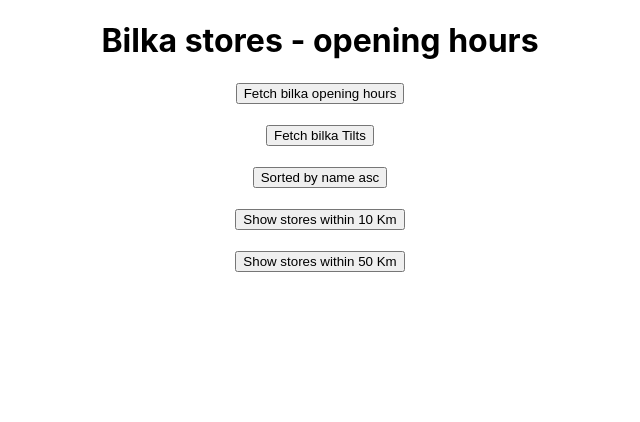
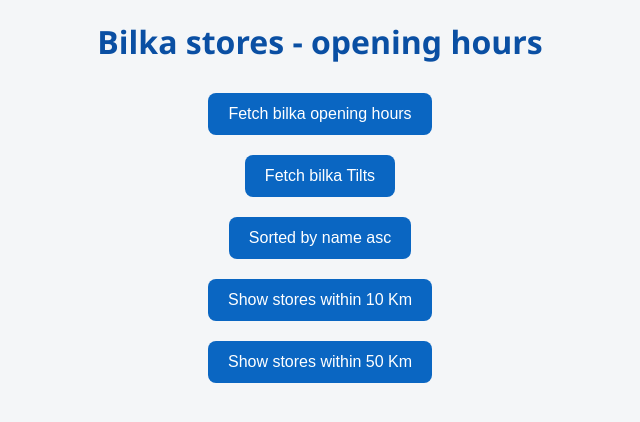
Before and after one commit to Salling-Group/hack-your-future, a React (Create React App) app in the folder app/: page / in a window 1280 px wide. Shown: the top 422 px of the page, without its empty margins (320-960 px from the left). Built offline with nearby package versions, Linux system fonts and the light colour scheme.

Commit message:
css ui styling changes

```diff
--- a/app/src/App.js
+++ b/app/src/App.js
@@ -25,15 +25,17 @@
   }
 
   const showNearByStoreWithing10 = () => {
+        setData([])
     fetch("/find-nearby-stores/10").then( resp => resp.json()).then(data => {
-      if(!data.length) return;
+      if(!data.length && data.length === 0) return;
       setData(data)
      });
   }
 
   const showNearByStoreWithing50 = () => {
+    setData([])
     fetch("/find-nearby-stores/50").then( resp => resp.json()).then(data => {
-      if(!data.length) return;
+      if(!data.length && data.length === 0) return;
       setData(data)
      });
   }
@@ -79,7 +81,7 @@
 
 
       <div>
-        {data && data.map((store) => (<div>{renderOpeningHoursByStore(store)}</div>))}
+        {data && data.map((store) => (<div className="store-card" key={store.id}>{renderOpeningHoursByStore(store)}</div>))}
       </div>
 
 
--- a/app/src/index.css
+++ b/app/src/index.css
@@ -1,13 +1,80 @@
-body {
+/* Global reset */
+* {
   margin: 0;
-  font-family: -apple-system, BlinkMacSystemFont, 'Segoe UI', 'Roboto', 'Oxygen',
-    'Ubuntu', 'Cantarell', 'Fira Sans', 'Droid Sans', 'Helvetica Neue',
-    sans-serif;
-  -webkit-font-smoothing: antialiased;
-  -moz-osx-font-smoothing: grayscale;
+  padding: 0;
+  box-sizing: border-box;
 }
 
-code {
-  font-family: source-code-pro, Menlo, Monaco, Consolas, 'Courier New',
-    monospace;
+body {
+  font-family: 'Segoe UI', Roboto, Oxygen, Ubuntu, Cantarell, sans-serif;
+  background: #f4f6f8;
+  color: #333;
+  padding: 20px;
 }
+
+/* Container */
+.App {
+  max-width: 900px;
+  margin: auto;
+  text-align: center;
+}
+
+/* Title */
+.App h1 {
+  margin-bottom: 30px;
+  font-size: 2rem;
+  color: #0a4fa3;
+  font-weight: 600;
+}
+
+/* Button wrapper */
+.button-wrapper {
+  margin-bottom: 15px;
+}
+
+/* Button styling */
+button {
+  background-color: #0a66c2;
+  color: white;
+  border: none;
+  padding: 12px 20px;
+  font-size: 1rem;
+  border-radius: 8px;
+  cursor: pointer;
+  transition: 0.2s ease;
+}
+
+button:hover {
+  background-color: #084b8a;
+  transform: translateY(-2px);
+}
+
+button:active {
+  transform: translateY(1px);
+}
+
+/* Store display cards */
+.store-card {
+  background: white;
+  padding: 18px;
+  border-radius: 10px;
+  margin-bottom: 15px;
+  text-align: left;
+  box-shadow: 0 2px 8px rgba(0,0,0,0.1);
+}
+
+.store-card h2 {
+  margin-bottom: 8px;
+  font-size: 1.3rem;
+  color: #0a4fa3;
+}
+
+.store-card .hours {
+  margin-top: 8px;
+  padding-left: 10px;
+  border-left: 4px solid #0a66c2;
+}
+
+.store-card p {
+  margin-bottom: 6px;
+}
```
Also changed, not shown: 2 other files (tests, documents, lock files or other folders).
